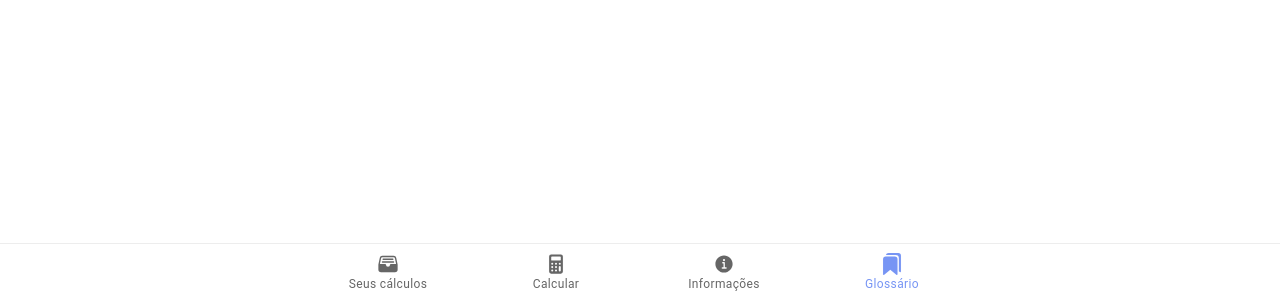
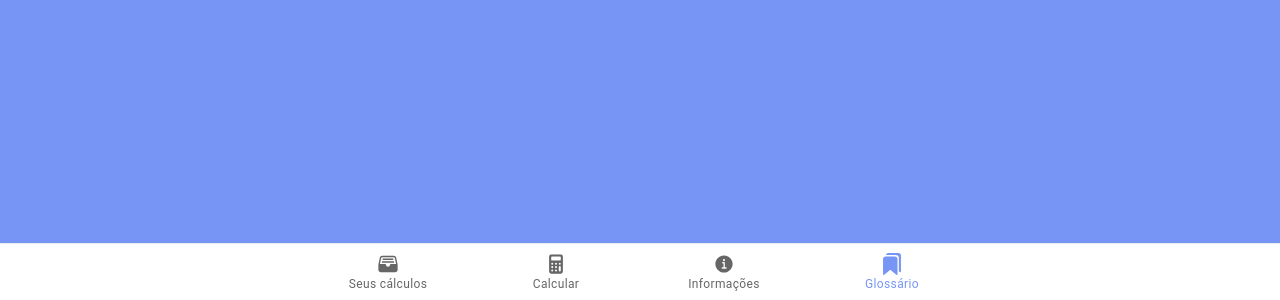
Before and after one commit to embscimatec/PimPelod2, a React (Create React App) app: page /glossario in a window 1280 px wide. Shown: the part 500-800 px from the top of the page. Built offline with nearby package versions, Linux system fonts and the light colour scheme.

Commit message:
Alterando cor de fundo da página do glossário

```diff
--- a/src/pages/Glossario/index.tsx
+++ b/src/pages/Glossario/index.tsx
@@ -1,8 +1,13 @@
+import { IonPage, IonContent, IonGrid, IonRow, IonText, IonCol } from '@ionic/react';
 import React from 'react';
 
 const Glossario : React.FC = () => {
     return(
         <>
+        <IonPage>
+                <IonContent color="primary" >
+                </IonContent>
+            </IonPage>
         </>
     );
 };
```
